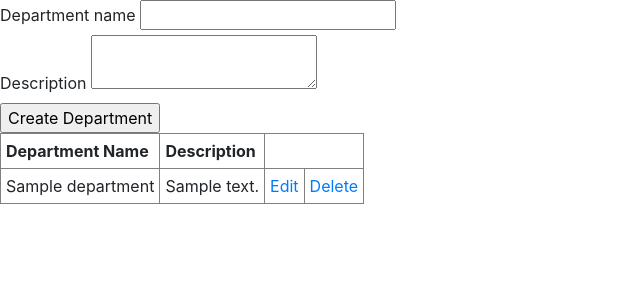
After one commit to makrandtari/employee-management-system, a Rails app: page /department in a window 1280 px wide. The commit adds this page. Shown: the top 300 px of the page, without its empty margins (0-640 px from the left). Run offline with Rails 7, Linux system fonts and the light colour scheme; tables that the repository leaves empty hold one stand-in row (values such as "Sample post"); some libraries are stand-ins or nearby versions.

Commit message:
Complete employee management system

```diff
--- /dev/null
+++ b/app/controllers/department_controller.rb
@@ -0,0 +1,45 @@
+class DepartmentController < ApplicationController
+  def index
+    @department = Department.new
+    @departments = Department.all
+  end
+
+  def show
+    @department = Department.find(params[:id])
+  end
+
+  def new
+    @department = Department.new
+  end
+
+  def edit
+    @department = Department.find(params[:id])
+
+    def update
+      @department = Department.find(params[:id])
+
+      if @department.update(department_params)
+        redirect_to department_index_path
+      else
+        render :edit, status: :unprocessable_entity
+      end
+    end
+  end
+
+  def create
+    @department = Department.new(department_params)
+
+    if @department.save
+      redirect_to department_index_path
+    else
+      @departments = Department.all
+      render :index, status: :unprocessable_entity
+    end
+  end
+
+  private
+
+  def department_params
+    params.require(:department).permit(:department_name, :description)
+  end
+end
--- /dev/null
+++ b/app/helpers/department_helper.rb
@@ -0,0 +1,2 @@
+module DepartmentHelper
+end
--- a/app/models/department.rb
+++ b/app/models/department.rb
@@ -1,2 +1,3 @@
 class Department < ApplicationRecord
+  has_many :employees
 end
--- /dev/null
+++ b/app/views/department/index.html.erb
@@ -0,0 +1,45 @@
+<%= form_with model: @department, url: department_index_path do |f| %>
+  <div>
+    <%= f.label :department_name  %>
+    <%= f.text_field :department_name  %>
+  </div>
+
+  <div>
+    <%= f.label :description %>
+    <%= f.text_area :description %>
+  </div>
+
+  <%= f.submit %>
+
+<% end %>
+<% if @department.errors.any? %>
+  <div id="error_explanation">
+    <h2><%= pluralize(@department.errors.count, "error") %> prohibited this department from being saved:</h2>
+
+    <ul>
+      <% @department.errors.full_messages.each do |message| %>
+        <li><%= message %></li>
+      <% end %>
+    </ul>
+  </div>
+<% end %>
+<table border="1" cellpadding="5" cellspacing="0">
+  <thead>
+    <tr>
+      <th>Department Name</th>
+      <th>Description</th>
+      <th colspan="2"></th>
+    </tr>
+  </thead>
+
+  <tbody>
+    <% @departments.each do |department| %>
+      <tr>
+        <td><%= department.department_name %></td>
+        <td><%= department.description %></td>
+        <td><%= link_to 'Edit', edit_department_path(department) %></td>
+        <td><%= link_to 'Delete', department_path(department), method: :delete, data: { confirm: 'Are you sure?' } %></td>
+      </tr>
+    <% end %>
+  </tbody>
+</table>
--- a/app/views/layouts/application.html.erb
+++ b/app/views/layouts/application.html.erb
@@ -25,6 +25,12 @@
   </head>
 
   <body>
+    <% if notice %>
+  <div class="alert alert-success alert-dismissible fade show" role="alert">
+    <%= notice %>
+    <button type="button" class="btn-close" data-bs-dismiss="alert" aria-label="Close"></button>
+  </div>
+<% end %>
     <%= yield %>
   </body>
 </html>
--- a/config/routes.rb
+++ b/config/routes.rb
@@ -2,7 +2,17 @@ Rails.application.routes.draw do
   # Define your application routes per the DSL in https://guides.rubyonrails.org/routing.html
   get "employee/index", to: "employee#index"
   post "employee/index", to: "employee#create"
-  get "employee/index", to: "employee#search"
+  resources :employee do
+    collection do
+      get :search
+    end
+  end
+
+  get "department/index", to: "department#index"
+  post "department/index", to: "department#create"
+  resources :department
+  # delete "employee/:id", to: "employee#destroy"
+  # Defines the root path route ("/")
   # Reveal health status on /up that returns 200 if the app boots with no exceptions, otherwise 500.
   # Can be used by load balancers and uptime monitors to verify that the app is live.
   get "up" => "rails/health#show", as: :rails_health_check
--- /dev/null
+++ b/db/migrate/20261124090029_add_description_to_departments.rb
@@ -0,0 +1,5 @@
+class AddDescriptionToDepartments < ActiveRecord::Migration[8.1]
+  def change
+    add_column :departments, :description, :text
+  end
+end
--- /dev/null
+++ b/db/migrate/20261124102351_add_department_id_to_employees.rb
@@ -0,0 +1,5 @@
+class AddDepartmentIdToEmployees < ActiveRecord::Migration[8.1]
+  def change
+    add_reference :employees, :department, foreign_key: true
+  end
+end
```
Also changed, not shown: app/controllers/employee_controller.rb (+31 -7 lines), app/models/employee.rb (+9 -5 lines), app/views/department/edit.html.erb (added, +13 -0 lines), app/views/employee/edit.html.erb (added, +41 -0 lines), app/views/employee/index.html.erb (+33 -15 lines), test/controllers/department_controller_test.rb (added, +7 -0 lines), db/schema.rb.
